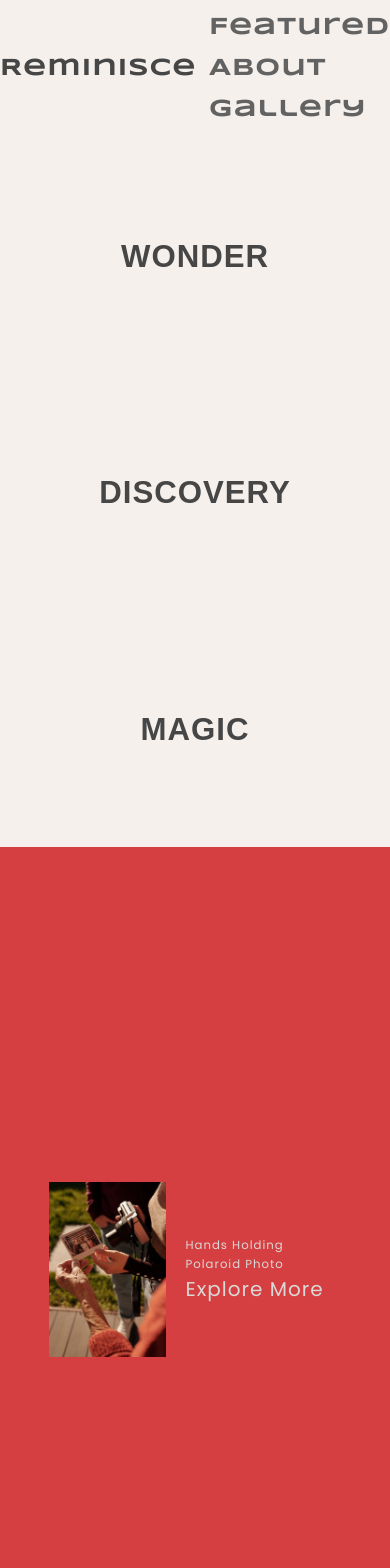
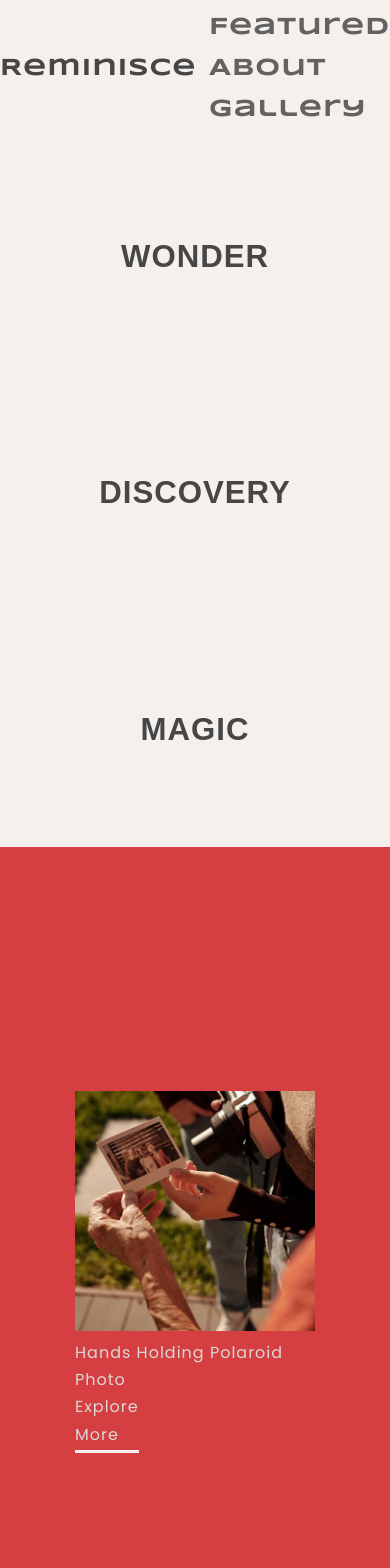
Before and after one commit to naymurrahmanshahed/reminisce, a React (Vite) app: page / in a window 390 px wide. Shown: the top 1568 px of the page. Built offline with nearby package versions, Linux system fonts and the light colour scheme; a web font is replaced by a local one.

Commit message:
featured section responsive done

```diff
--- a/src/components/Featured.jsx
+++ b/src/components/Featured.jsx
@@ -52,7 +52,7 @@ const Featured = () => {
       className=" min-h-screen bg-primary text-light flex overflow-x-hidden"
     >
       <div
-        className="featured-container flex w-full"
+        className="featured-container flex w-full h-full"
         // style={{ width: `calc(100vw * ${featuredSection.length})` }}
       >
         {featuredSection.map((item, index) => (
--- a/src/components/FeaturedItem.jsx
+++ b/src/components/FeaturedItem.jsx
@@ -3,17 +3,17 @@ import { Link } from "react-router-dom";
 
 const FeaturedItem = forwardRef(({ item }, ref) => {
   return (
-    <div
-      ref={ref}
-      key={item.id}
-      className="flex-shrink-0 w-full flex gap-5 md:gap-10 items-center justify-center"
-    >
-      <div className="featured-image w-[30%] overflow-hidden">
-        <img src={item.imgurl} className="w-full" alt={`Featured ${item.id}`} />
+    <div ref={ref} key={item.id} className="featured-item">
+      <div className="featured-image ">
+        <img
+          src={item.imgurl}
+          className="w-full h-full object-cover"
+          alt={`Featured ${item.id}`}
+        />
       </div>
-      <div className="featured-content flex flex-col w-[40%]">
-        <h3 className="text-[3vw]">{item.title}</h3>
-        <Link className="featured-link text-xl">Explore More</Link>
+      <div className="featured-content ">
+        <h3 className="text-[2rem]">{item.title}</h3>
+        <Link className="featured-link text-[1rem]">Explore More</Link>
       </div>
     </div>
   );
--- a/src/index.css
+++ b/src/index.css
@@ -138,6 +138,44 @@ body {
 
 .image-container-left {
   position: relative;
+}
+
+.featured-item {
+  display: flex;
+  width: 100%;
+  gap: 2.5rem;
+  align-items: center;
+  justify-content: center;
+  flex-shrink: 0;
+}
+
+.featured-image {
+  width: 30rem;
+  overflow: hidden;
+}
+
+.featured-content {
+  display: flex;
+  flex-direction: column;
+}
+.featured-content h3 {
+  width: 30rem;
+}
+
+.featured-link {
+  position: relative;
+  width: 7.5rem;
+}
+
+.featured-link::before {
+  content: "";
+  position: absolute;
+  bottom: -5px;
+  left: 0;
+
+  width: 100%;
+  height: 0.2rem;
+  @apply bg-lighter;
 }
 .about-shutter-left,
 .about-shutter-right {
@@ -327,6 +365,23 @@ body {
     grid-row: 2;
   }
 
+  .featured-item {
+    flex-direction: column;
+    gap: 0.5rem;
+  }
+  .featured-link {
+    position: relative;
+    width: 4rem;
+  }
+  .featured-content h3 {
+    width: 15rem;
+    font-size: 1rem;
+  }
+  .featured-image {
+    width: 15rem;
+    height: 15rem;
+    overflow: hidden;
+  }
   .image-container-left {
     display: none;
   }
```
